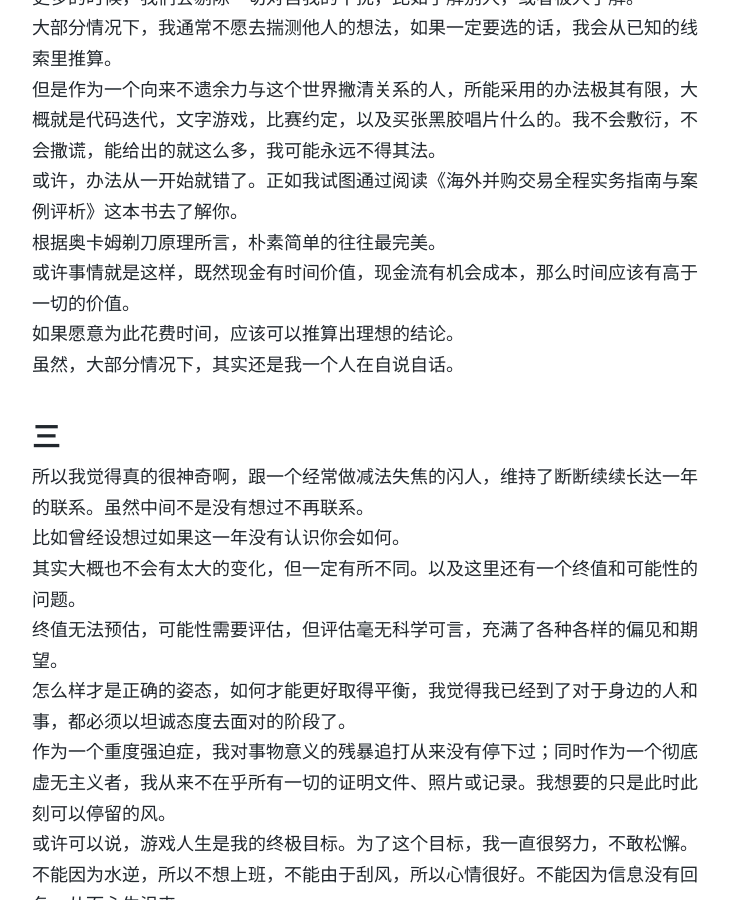
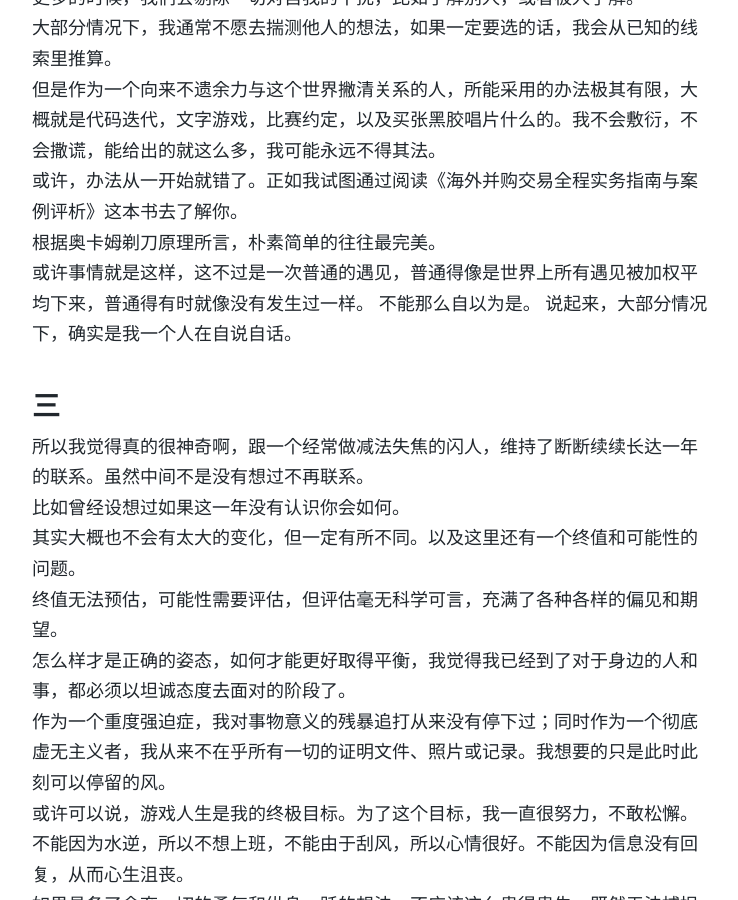
Before and after one commit to sardine2/wangshourong, a Jekyll site: the page built from _posts/2016-11-28-Something-About-The-Vanished-Elephant.md, in a window 1280 px wide and 900 px high, scrolled down 3281 px. Shown: the whole window, without its empty margins (268-1006 px from the left). Built offline with Jekyll 4.4.1, drawn with Linux system fonts in a browser that asks for light colours; comment, search, counter and statistics services are not loaded; some of the changed text lies outside the part shown.

Commit message:
Update 2016-11-28-Something-About-The-Vanished-Elephant.md

```diff
--- a/_posts/2016-11-28-Something-About-The-Vanished-Elephant.md
+++ b/_posts/2016-11-28-Something-About-The-Vanished-Elephant.md
@@ -90,9 +90,9 @@ $ git log -- graph
 但是作为一个向来不遗余力与这个世界撇清关系的人，所能采用的办法极其有限，大概就是代码迭代，文字游戏，比赛约定，以及买张黑胶唱片什么的。我不会敷衍，不会撒谎，能给出的就这么多，我可能永远不得其法。
 或许，办法从一开始就错了。正如我试图通过阅读《海外并购交易全程实务指南与案例评析》这本书去了解你。
 根据奥卡姆剃刀原理所言，朴素简单的往往最完美。
-或许事情就是这样，既然现金有时间价值，现金流有机会成本，那么时间应该有高于一切的价值。
-如果愿意为此花费时间，应该可以推算出理想的结论。
-虽然，大部分情况下，其实还是我一个人在自说自话。
+或许事情就是这样，这不过是一次普通的遇见，普通得像是世界上所有遇见被加权平均下来，普通得有时就像没有发生过一样。
+不能那么自以为是。
+说起来，大部分情况下，确实是我一个人在自说自话。
 
 ## 三
 
@@ -112,12 +112,12 @@ $ git log -- graph
 ## 四
 
 
-我听着 Haggard 的 Awaking the Centuries 写下这些文字，他们是我最为喜欢 Top5 之一的乐队，2017年的元旦即将与之见面，这让原本以为将迎来平淡一年的我又重新充满了期待。
+这几天我听着 Haggard 的 Awaking the Centuries 写下这些文字，他们是我最为喜欢 Top5 之一的乐队，2017年的元旦即将与之见面，这让原以为生活就是这样了不好也不坏的我又重新充满了期待。
 但假如你忽然消失，说这只是一个无心的玩笑。我也不应该感到奇怪。
-本来你就是一个意外。本来这篇文字可能也不该存在，也许应该用 python 写一个爬虫程序，或是手抄一页咏叹冬季严酷的诗歌，用来替代与你相见的可能。
+本来你就是一个意外。本来这篇文字可能也不该存在，也许应该用 python 写一个爬虫程序，或是手抄一页咏叹冬季严寒的诗歌，用来替代与你相见的可能。
 
 谢谢你。
 
-2016.11.28
+完稿于2016.11.28
 
 *P.S. 我的新年愿望是，你可以在做饭时听一下音乐。*
```
